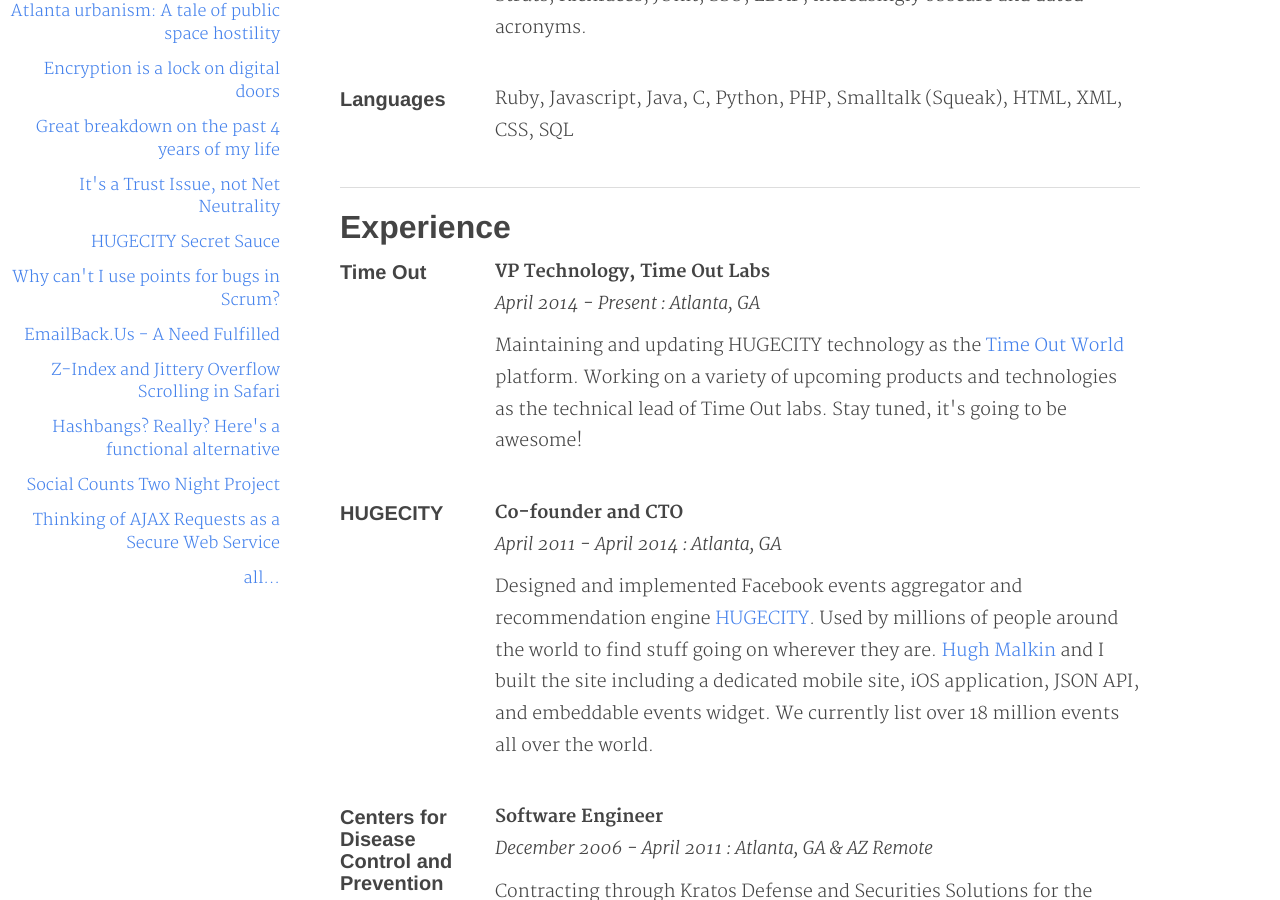
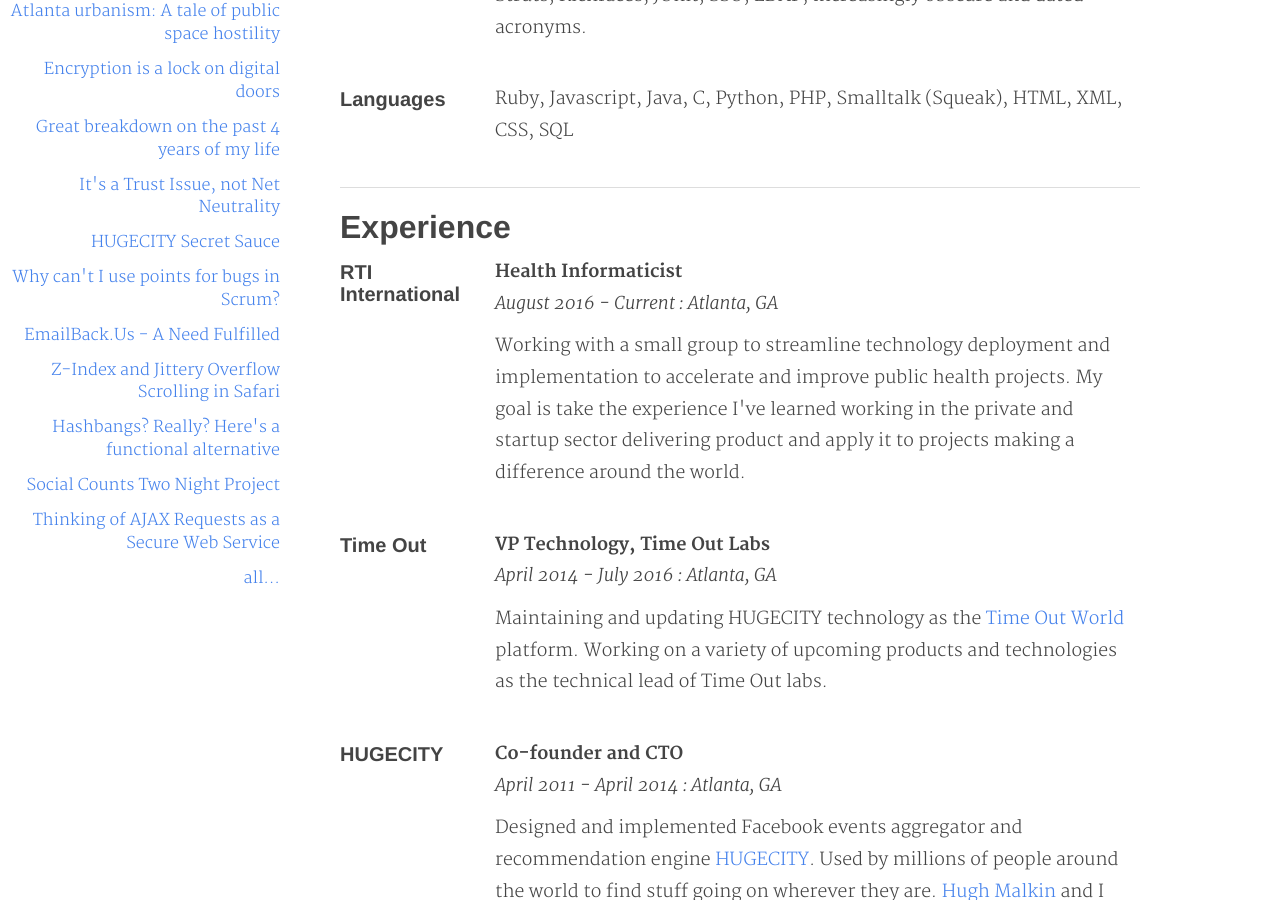
Before and after one commit to callawaywilson/callawaywilson.github.io, a Jekyll site: the page built from cv.html, in a window 1280 px wide and 900 px high, scrolled down 388 px. Built offline with Jekyll 4.4.1, drawn with Linux system fonts in a browser that asks for light colours.

Commit message:
Added RTI to CV

```diff
--- a/cv.html
+++ b/cv.html
@@ -17,14 +17,24 @@
 
 <h2>Experience</h2>
 
+<h4 class="leftinfo">RTI International</h4>
+<div class="rightinfo">
+  <p>
+    <strong>Health Informaticist</strong>
+    <br/>
+    <em>August 2016 - Current : Atlanta, GA</em>
+  </p>
+  <p>Working with a small group to streamline technology deployment and implementation to accelerate and improve public health projects.  My goal is take the experience I've learned working in the private and startup sector delivering product and apply it to projects making a difference around the world.</p>
+</div>
+
 <h4 class="leftinfo">Time Out</h4>
 <div class="rightinfo">
   <p>
     <strong>VP Technology, Time Out Labs</strong>
     <br/>
-    <em>April 2014 - Present : Atlanta, GA</em>
+    <em>April 2014 - July 2016 : Atlanta, GA</em>
   </p>
-  <p>Maintaining and updating HUGECITY technology as the <a href="https://world.timeout.com">Time Out World</a> platform.  Working on a variety of upcoming products and technologies as the technical lead of Time Out labs.  Stay tuned, it's going to be awesome!</p>
+  <p>Maintaining and updating HUGECITY technology as the <a href="https://world.timeout.com">Time Out World</a> platform.  Working on a variety of upcoming products and technologies as the technical lead of Time Out labs.</p>
 </div>
 
 <h4 class="leftinfo">HUGECITY</h4>
```
